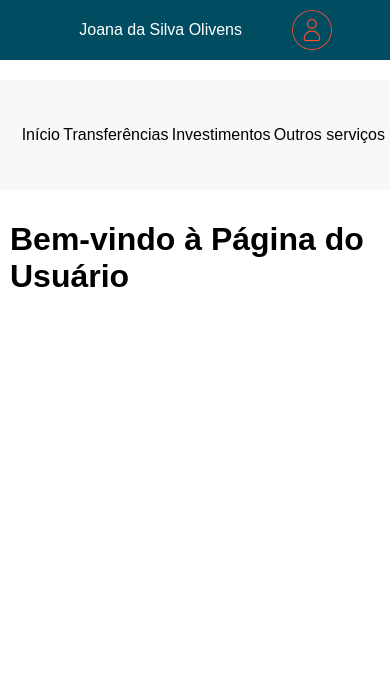
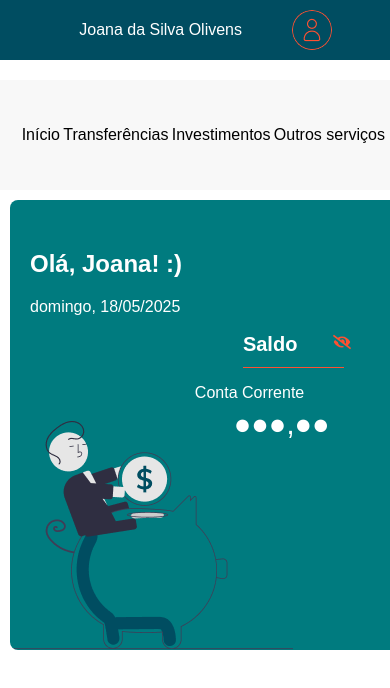
Before and after one commit to AlanGustav0/tech-challenge-fiap-01, a Next.js app: page /pageUser in a window 390 px wide. Shown: the top 688 px of the page. Built offline with nearby package versions, Linux system fonts and the light colour scheme.

Commit message:
inclusao do bloco de saldo

```diff
--- a/package.json
+++ b/package.json
@@ -13,6 +13,7 @@
     "next": "15.2.4",
     "react": "^19.0.0",
     "react-dom": "^19.0.0",
+    "react-icons": "^5.5.0",
     "tech-challenge-fiap-01": "file:"
   },
   "devDependencies": {
--- a/src/app/pageUser/userPageHome.css
+++ b/src/app/pageUser/userPageHome.css
@@ -1,6 +1,6 @@
 .user-page {
     display: flex;
-    flex-direction: column; /* Coloca a navbar no topo */
+    flex-direction: column;
 }
 
 .navbar {
@@ -25,77 +25,121 @@
 }
 
 .user-icon {
-    border-radius: 50%; /* Para deixar o ícone redondo */
-    cursor: pointer; /* Cursor de ponteiro */
+    border-radius: 50%;
+    cursor: pointer;
 }
 
 .user-menu {
-    position: absolute; /* Para posicionar o menu em relação à tela */
-    right: 20px; /* Ajuste conforme necessário */
-    top: 60px; /* Ajuste conforme necessário para ficar abaixo da navbar */
-    background-color: black; /* Cor de fundo do menu */
-    color: white; /* Cor do texto */
+    position: absolute;
+    right: 20px;
+    top: 60px;
+    background-color: black;
+    color: white;
     padding: 15px;
-    border-radius: 5px; /* Cantos arredondados */
-    box-shadow: 0 2px 10px rgba(0, 0, 0, 0.2); /* Sombra */
-    z-index: 1000; /* Certifique-se de que fica acima de outros elementos */
+    border-radius: 5px;
+    box-shadow: 0 2px 10px rgba(0, 0, 0, 0.2);
+    z-index: 1000;
 }
 
 .user-menu-list {
-    list-style-type: none; /* Remove marcadores */
-    padding: 0; /* Remove preenchimento */
+    list-style-type: none;
+    padding: 0;
 }
 
 .user-menu-item {
-    margin: 10px 0; /* Espaçamento entre os itens */
-    cursor: pointer; /* Cursor de ponteiro */
+    margin: 10px 0;
+    cursor: pointer;
 }
 
 .user-menu-item:hover {
-    text-decoration: underline; /* Efeito ao passar o mouse */
+    text-decoration: underline;
     color: #47A138;
     font-weight: 700;
 }
 
 .content {
-    display: flex; /* Para o layout lado a lado */
+    display: flex;
     width: 100%;
     margin-left: 15%;
     margin-top: 30px;
 }
 
 .sidebar {
-    width: 180px; /* Largura do menu lateral */
-    background-color: #f8f8f8; /* Cor de fundo do menu */
+    width: 180px;
+    background-color: #f8f8f8;
     padding: 20px;
-    box-shadow: 2px 0 5px rgba(0, 0, 0, 0.1); /* Sombra */
-    height: calc(100vh - 60px); /* Altura total menos a altura da navbar */
+    box-shadow: 2px 0 5px rgba(0, 0, 0, 0.1);
+    height: calc(100vh - 60px);
     text-align: center;
 }
 
 .menu-list {
-    list-style-type: none; /* Remove marcadores */
-    padding: 0; /* Remove preenchimento */
+    list-style-type: none;
+    padding: 0;
 }
 
 .menu-item {
-    margin: 10px 0; /* Espaçamento entre os itens */
-    cursor: pointer; /* Cursor de ponteiro */
+    margin: 10px 0;
+    cursor: pointer;
 
 
 }
 
 .menu-item:hover {
-    text-decoration: underline; /* Efeito ao passar o mouse */
+    text-decoration: underline;
     color: #47A138;
     font-weight: 700;
 }
 
 .main-content {
-    flex: 1; /* Ocupa o espaço restante */
+    flex: 1;
     padding: 20px;
 }
+.balance-card {
+    background-color: #007B7F;
+    color: white;
+    padding: 20px;
+    border-radius: 8px;
+    margin-top: -23px;
+    width: 50%;
+    height: 400px;
+}
 
+.balance-info {
+    display: flex;
+    align-items: center;
+    margin-right: 13%;
+    justify-self: flex-end;
+    padding-bottom: 10px;
+    width: 28%;
+    border-bottom: 1px solid #FF5031;
+}
+.balance-info span{
+    font-size: 20px;
+    font-weight: 600;
+}
+
+.balance-info button {
+    background: none;
+    border: none;
+    cursor: pointer;
+    font-size: 18px;
+    margin-left: 30px;
+    color: #FF5031;
+}
+.valorSaldo{
+    justify-self: end;
+    margin-right: 13%;
+    font-size: 29px;
+    font-weight: 400;
+    margin-top: -10px;
+}
+.contaCorrente{
+    font-size: 16px;
+    font-weight: 400;
+    margin-right: 22%;
+    justify-self: end;
+}
 
 /* Responsividade */
 @media (max-width: 768px) {
@@ -131,5 +175,17 @@
         color: #47A138;
         font-weight: 700;
     }
-
+    .balance-card {
+        margin-top: 0;
+        width: 88%;
+        padding-top: 30px;
+        background-image: url('/cofre-saldo.png');
+        background-repeat: no-repeat;
+        background-position: left bottom;
+    }.contaCorrente{
+        margin-right: 24%;
+    }
+    .valorSaldo{
+        margin-right: 17%;
+    }
 }
--- a/src/app/pageUser/userPageHome.js
+++ b/src/app/pageUser/userPageHome.js
@@ -1,15 +1,29 @@
 'use client';
 
 import React, { useState } from 'react';
-import Image from 'next/image'; // Ajuste conforme necessário
-import './userPageHome.css'; // Estilos
+import Image from 'next/image';
+import './userPageHome.css';
+import { FaEye, FaEyeSlash } from 'react-icons/fa';
 
 const UserPageHome = () => {
     const [menuVisible, setMenuVisible] = useState(false);
+    const [isBalanceVisible, setIsBalanceVisible] = useState(false);
 
     const toggleMenu = () => {
         setMenuVisible(!menuVisible);
     };
+
+    const toggleBalanceVisibility = () => {
+        setIsBalanceVisible(!isBalanceVisible);
+    };
+
+   const balance = 2500.00;
+
+   const getCurrentDate = () => {
+    const now = new Date();
+    const options = { weekday: 'long', day: '2-digit', month: '2-digit', year: 'numeric' };
+    return now.toLocaleDateString('pt-BR', options);
+};
 
     return (
         <div className="user-page">
@@ -22,7 +36,7 @@ const UserPageHome = () => {
                         alt="User Icon"
                         width={40}
                         height={40}
-                        onClick={toggleMenu} // Abre/fecha o menu ao clicar
+                        onClick={toggleMenu}
                     />
                 </div>
             </div>
@@ -53,8 +67,22 @@ const UserPageHome = () => {
                     </ul>
                 </div>
                 <div className="main-content">
-                    <h1>Bem-vindo à Página do Usuário</h1>
-                    {/* Outros conteúdos da página */}
+                <div className="balance-card">
+                    <h2>Olá, Joana! :)</h2>
+                    <p>{getCurrentDate()}</p>
+                    <div className="balance-info">
+                        <span>Saldo</span>
+                        <button onClick={toggleBalanceVisibility}>
+                            {isBalanceVisible ? <FaEye /> : <FaEyeSlash />}
+                        </button>
+                    </div>
+                    <p className='contaCorrente'>
+                        Conta Corrente
+                    </p>
+                    <p className='valorSaldo'>
+    {isBalanceVisible ? `R$ ${balance.toLocaleString('pt-BR', { minimumFractionDigits: 2, maximumFractionDigits: 2 })}` : '●●●,●●'}
+</p>
+                </div>
                 </div>
             </div>
         </div>
```
Also changed, not shown: public/cofre-saldo.png (added), 1 other file (tests, documents, lock files or other folders).
